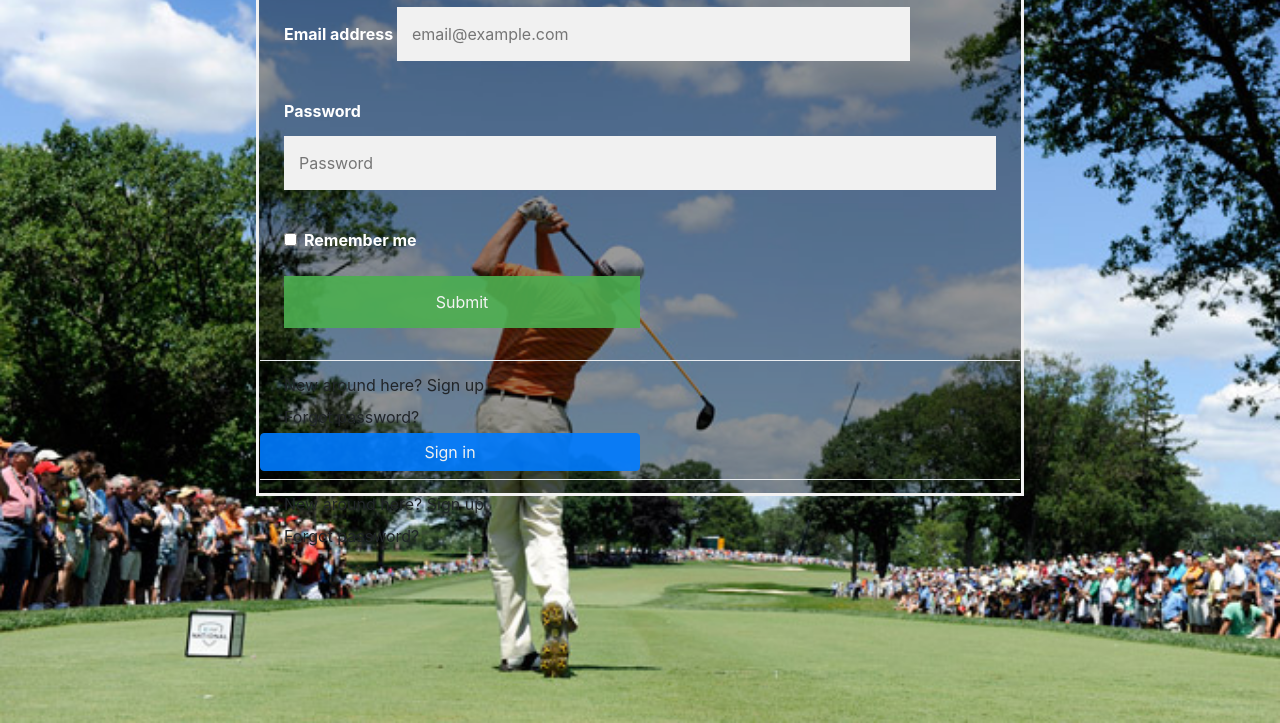
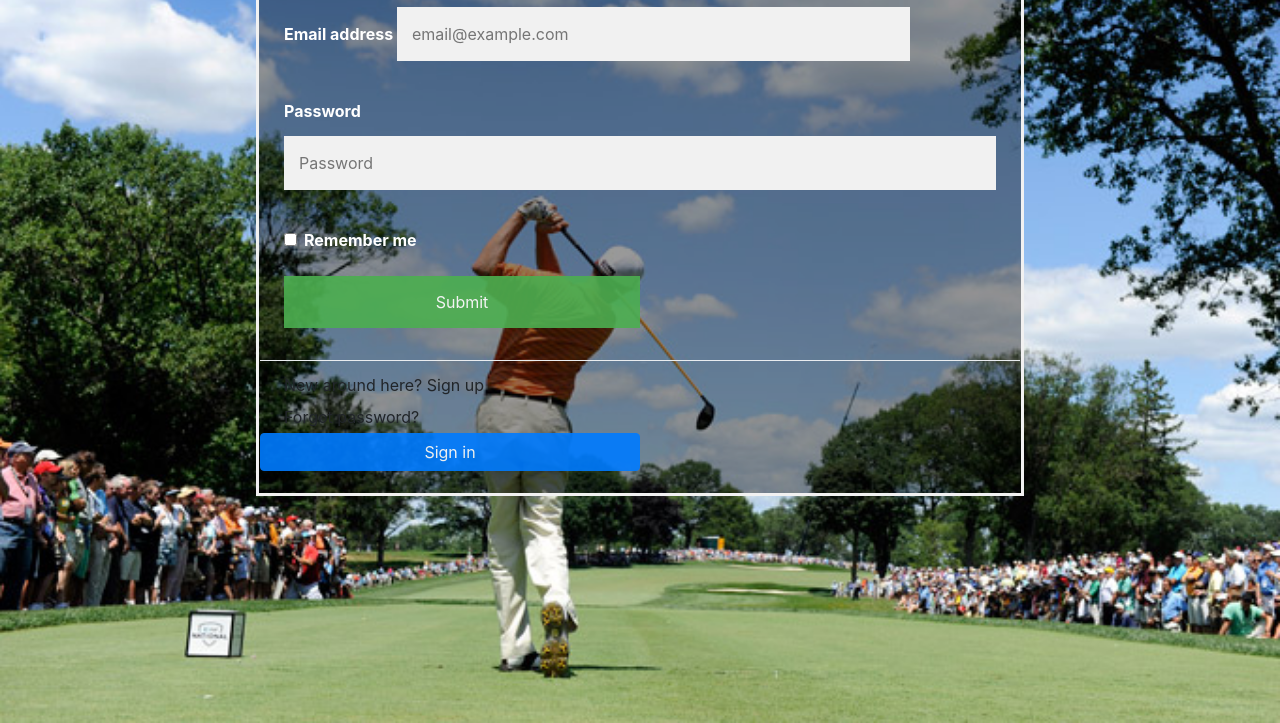
Before and after one commit to Alexistanner94/GLT, a website: page public/index.html in a window 1280 px wide. Shown: the part 184-907 px from the top of the page. Drawn offline with nearby package versions, Linux system fonts and the light colour scheme.

Commit message:
player pick and other changes

```diff
--- a/public/index.html
+++ b/public/index.html
@@ -7,10 +7,8 @@
     <meta http-equiv="X-UA-Compatible" content="ie=edge" />
     <script src="https://code.jquery.com/jquery.js"></script>
     <link rel="stylesheet" href="./css/style.css" />
-  <link rel="stylesheet" href="https://stackpath.bootstrapcdn.com/bootstrap/4.3.1/css/bootstrap.min.css"
-    integrity="sha384-ggOyR0iXCbMQv3Xipma34MD+dH/1fQ784/j6cY/iJTQUOhcWr7x9JvoRxT2MZw1T" crossorigin="anonymous" />
-  <script src="https://stackpath.bootstrapcdn.com/bootstrap/4.3.1/js/bootstrap.min.js"
-    integrity="sha384-JjSmVgyd0p3pXB1rRibZUAYoIIy6OrQ6VrjIEaFf/nJGzIxFDsf4x0xIM+B07jRM" crossorigin="anonymous">
+    <link rel="stylesheet" href="https://stackpath.bootstrapcdn.com/bootstrap/4.3.1/css/bootstrap.min.css" integrity="sha384-ggOyR0iXCbMQv3Xipma34MD+dH/1fQ784/j6cY/iJTQUOhcWr7x9JvoRxT2MZw1T" crossorigin="anonymous" />
+    <script src="https://stackpath.bootstrapcdn.com/bootstrap/4.3.1/js/bootstrap.min.js" integrity="sha384-JjSmVgyd0p3pXB1rRibZUAYoIIy6OrQ6VrjIEaFf/nJGzIxFDsf4x0xIM+B07jRM" crossorigin="anonymous">
     </script>
     <title>Sign In</title>
 </head>
@@ -29,8 +27,7 @@
             <a class="nav-link" href="/signup">
         Register
       </a>
-      <button class="navbar-toggler ml-auto" type="button" data-toggle="collapse" data-target="#navbarTogglerDemo02"
-        aria-controls="navbarTogglerDemo02" aria-expanded="false" aria-label="Toggle navigation">
+            <button class="navbar-toggler ml-auto" type="button" data-toggle="collapse" data-target="#navbarTogglerDemo02" aria-controls="navbarTogglerDemo02" aria-expanded="false" aria-label="Toggle navigation">
         <span>
           <img src="./images/clubbin.jpg" width="30" height="30">
         </span>
@@ -45,8 +42,7 @@
                 <li class="nav-item">
                     <a class="nav-link" href="/buildteam">Build Your Team</a>
                 </li>
-        <li class="nav-item "
-          <a class="nav-link" href="/about" >About GTLA</a>
+                <li class="nav-item " <a class="nav-link" href="/about">About GTLA</a>
                 </li>
                 <li class="nav-item">
                     <a class="nav-link" href="/admin">Commissioner</a>
@@ -89,9 +85,9 @@
         </div>
         <button type="submit" class="btn btn-primary">Sign in</button>
         </form>
-    <div class="dropdown-divider"></div>
+        <!-- <div class="dropdown-divider"></div>
     <a class="dropdown-item" href="signup.html">New around here? Sign up</a>
-    <a class="dropdown-item" href="#">Forgot password?</a>
+    <a class="dropdown-item" href="#">Forgot password?</a> -->
     </div>
     </div>
 
```
Lines whose indentation alone changed are shown as unchanged.
